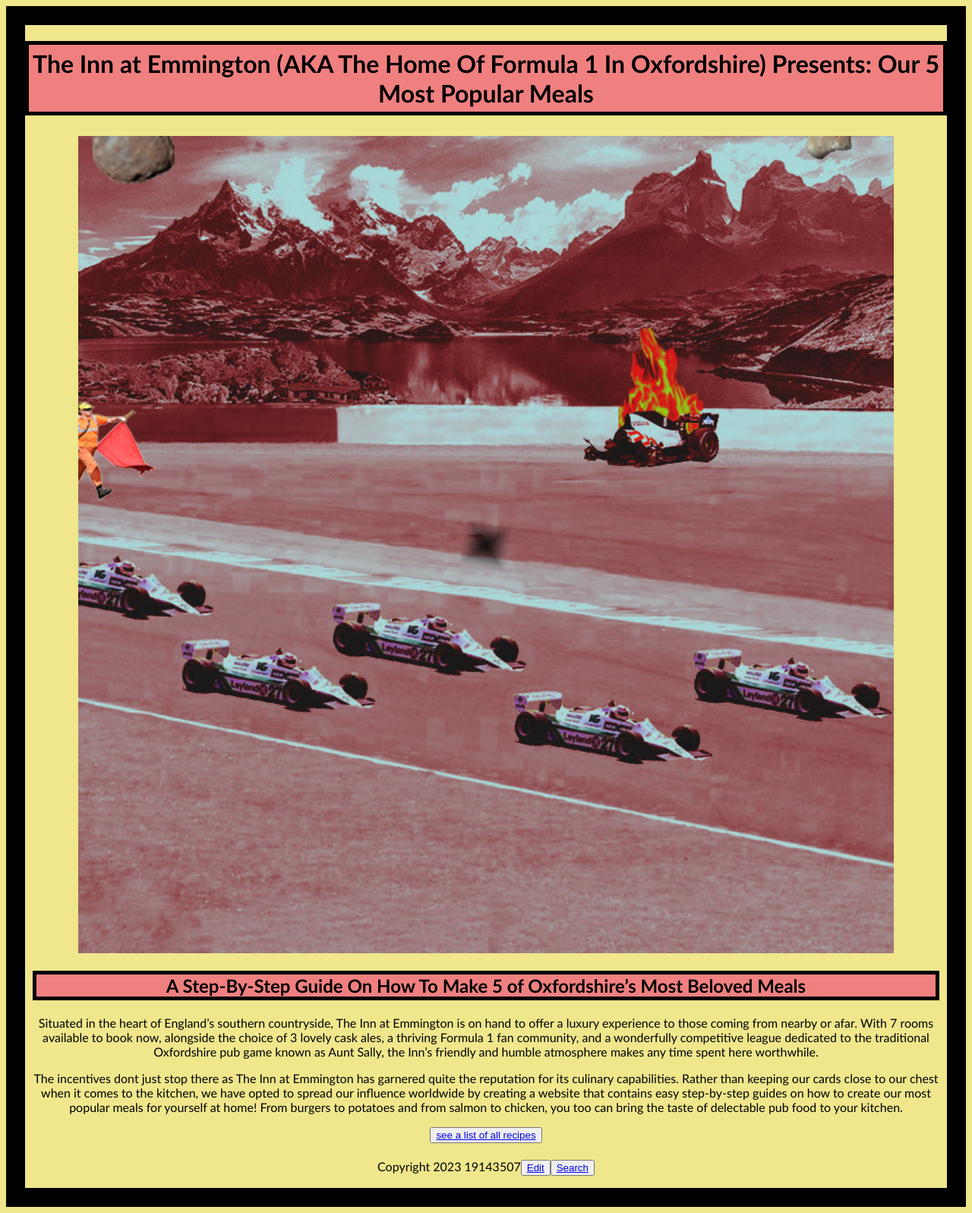
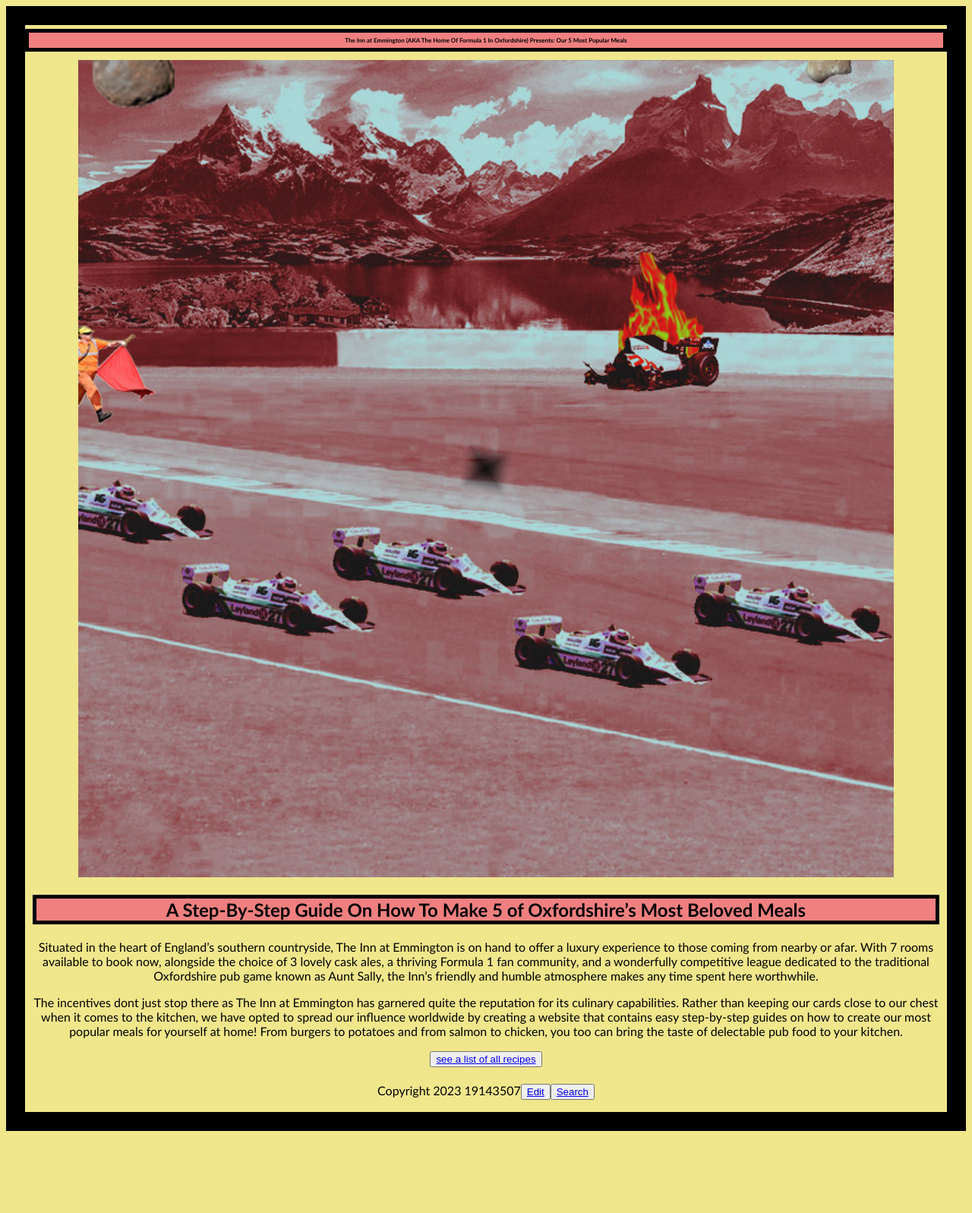
Before and after one commit to 19143507/inn-at-emmington, a Jekyll site: the page built from home/index.md, in a window 1280 px wide. Shown: the whole page at 76% size. Built offline with Jekyll 4.4.1, drawn with Linux system fonts in a browser that asks for light colours; after the commit the page ends 1497 px from its top, so only the background shows below that.

Commit message:
Update recipes.css

```diff
--- a/styles/recipes.css
+++ b/styles/recipes.css
@@ -1,5 +1,5 @@
 /*! CSS bare bones for recipes site */
- html {
+html {
   font-family: 'Gill Sans', 'Gill Sans MT', Calibri, 'Trebuchet MS', sans-serif;
   -ms-text-size-adjust: 100%;
   -webkit-text-size-adjust: 100%;
@@ -18,6 +18,7 @@ h1 {
   border: 5px solid black;
   padding-top: 5px;
   padding-bottom: 5px;
+  font-size: 50%;
 }
 
 h2 {
```
